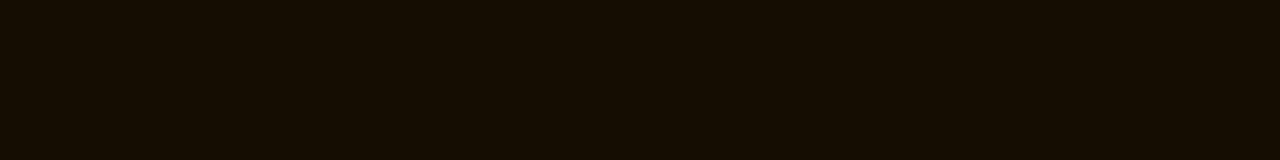
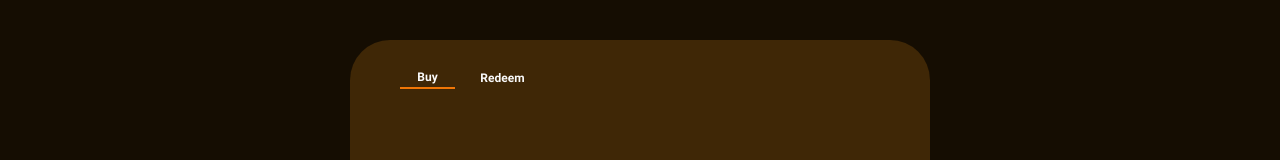
Before and after one commit to levysantiago/buy-me-a-chocolate, a React (Create React App) app: page /#/ in a window 1280 px wide. Shown: the part 135-295 px from the top of the page. Built offline with nearby package versions, Linux system fonts and the light colour scheme.

Commit message:
feat: card with tabs

```diff
--- /dev/null
+++ b/src/components/CardTab/index.tsx
@@ -0,0 +1,40 @@
+import React, { useState } from "react";
+import {
+  Container,
+  TabsContainer,
+  TabSelector,
+  TabTitle,
+  TabTitleContainer,
+} from "./styles";
+
+const CardTab: React.FC = () => {
+  const [tabSelected, setTabSelected] = useState(1);
+
+  return (
+    <Container>
+      <TabsContainer>
+        {/* TAB 1 */}
+        <TabTitleContainer
+          onClick={() => {
+            setTabSelected(1);
+          }}
+        >
+          <TabTitle>Buy</TabTitle>
+          {tabSelected === 1 ? <TabSelector /> : null}
+        </TabTitleContainer>
+
+        {/* TAB 2 */}
+        <TabTitleContainer
+          onClick={() => {
+            setTabSelected(2);
+          }}
+        >
+          <TabTitle>Redeem</TabTitle>
+          {tabSelected === 2 ? <TabSelector /> : null}
+        </TabTitleContainer>
+      </TabsContainer>
+    </Container>
+  );
+};
+
+export default CardTab;
--- /dev/null
+++ b/src/components/CardTab/styles.tsx
@@ -0,0 +1,48 @@
+import styled from "styled-components";
+import { ITheme } from "../Theme";
+
+interface IProps {
+  theme: ITheme;
+}
+
+export const Container = styled.div(
+  (props: IProps) => `
+  background-color: ${props.theme.colors.brownMedium};
+  width: 500px;
+  height: 600px;
+  border-radius: 40px;
+  padding: 30px 40px;
+`
+);
+
+export const TabsContainer = styled.div`
+  display: flex;
+  flex-direction: row;
+`;
+
+export const TabTitleContainer = styled.div`
+  display: flex;
+  flex-direction: column;
+  margin: 0px 10px;
+  width: 55px;
+  justify-content: center;
+  align-items: center;
+  cursor: pointer;
+`;
+
+export const TabSelector = styled.div(
+  (props: IProps) => `
+  width: 100%;
+  height: 2px;
+  background-color: ${props.theme.colors.orange};
+`
+);
+
+export const TabTitle = styled.span(
+  (props: IProps) => `
+  font-family: ${props.theme.fonts.title};
+  font-size: 12px;
+  color: ${props.theme.colors.white};
+  margin-bottom: 3px;
+`
+);
--- a/src/pages/Home/index.tsx
+++ b/src/pages/Home/index.tsx
@@ -1,18 +1,32 @@
 import React from "react";
+import CardTab from "../../components/CardTab";
 import Navbar from "../../components/Navbar";
 import Theme from "../../components/Theme";
-import { Container, HomeChocoLogo, Title, TitleContainer } from "./styles";
+import {
+  Container,
+  ContentContainer,
+  HomeChocoLogo,
+  Title,
+  TitleContainer,
+} from "./styles";
 
 const Home: React.FC = () => {
   return (
     <Theme>
       <Container>
+        {/* NAVBAR */}
         <Navbar />
 
+        {/* Page title */}
         <TitleContainer>
           <HomeChocoLogo />
           <Title>Buy me a Chocolate</Title>
         </TitleContainer>
+
+        {/* CARD */}
+        <ContentContainer>
+          <CardTab />
+        </ContentContainer>
       </Container>
     </Theme>
   );
--- a/src/pages/Home/styles.tsx
+++ b/src/pages/Home/styles.tsx
@@ -8,6 +8,12 @@
 
 export const Container = styled.div`
   padding: 0px 50px;
+`;
+
+export const ContentContainer = styled.div`
+  display: flex;
+  justify-content: center;
+  margin-top: 50px;
 `;
 
 export const HomeChocoLogo = styled(ChocoLogo)`
```
